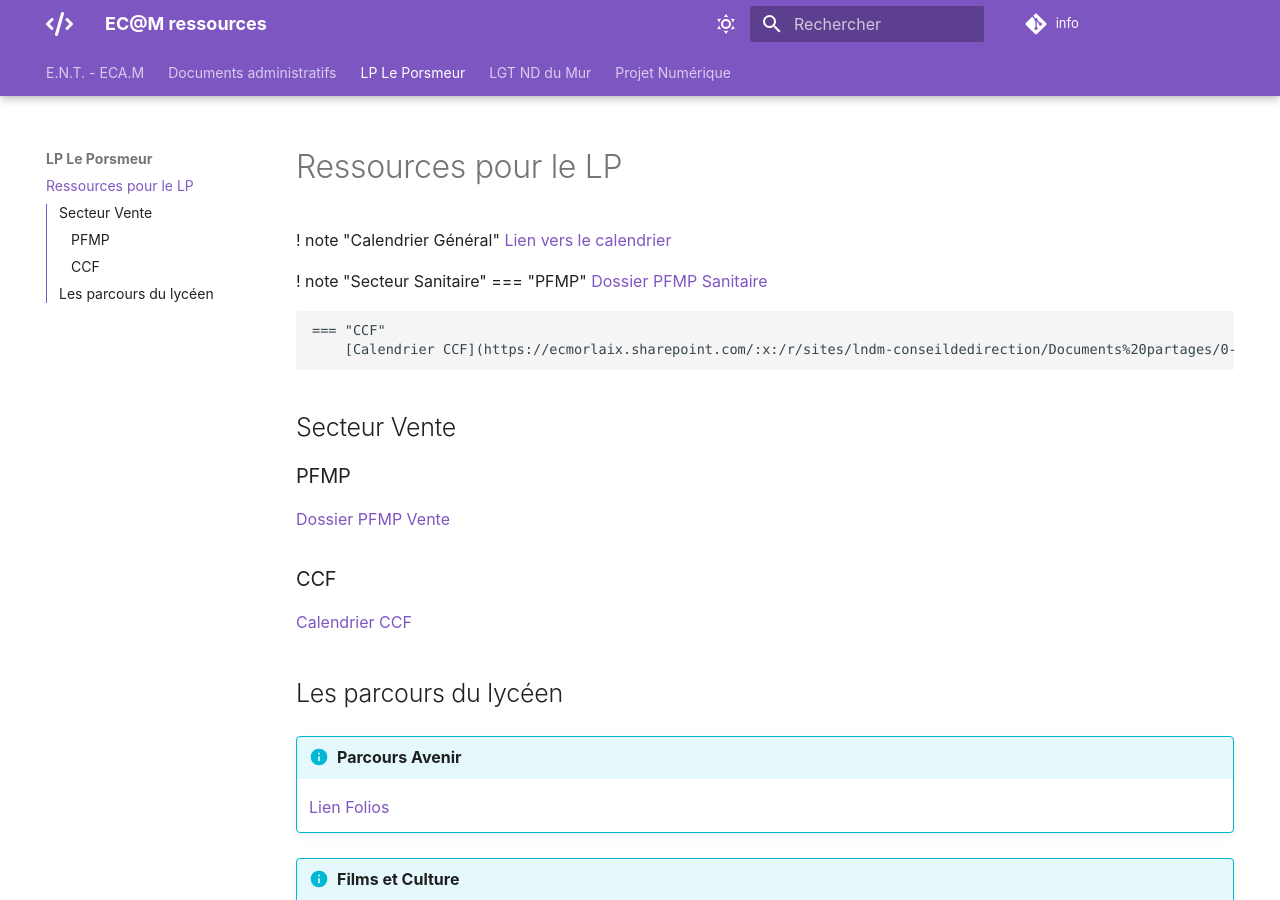
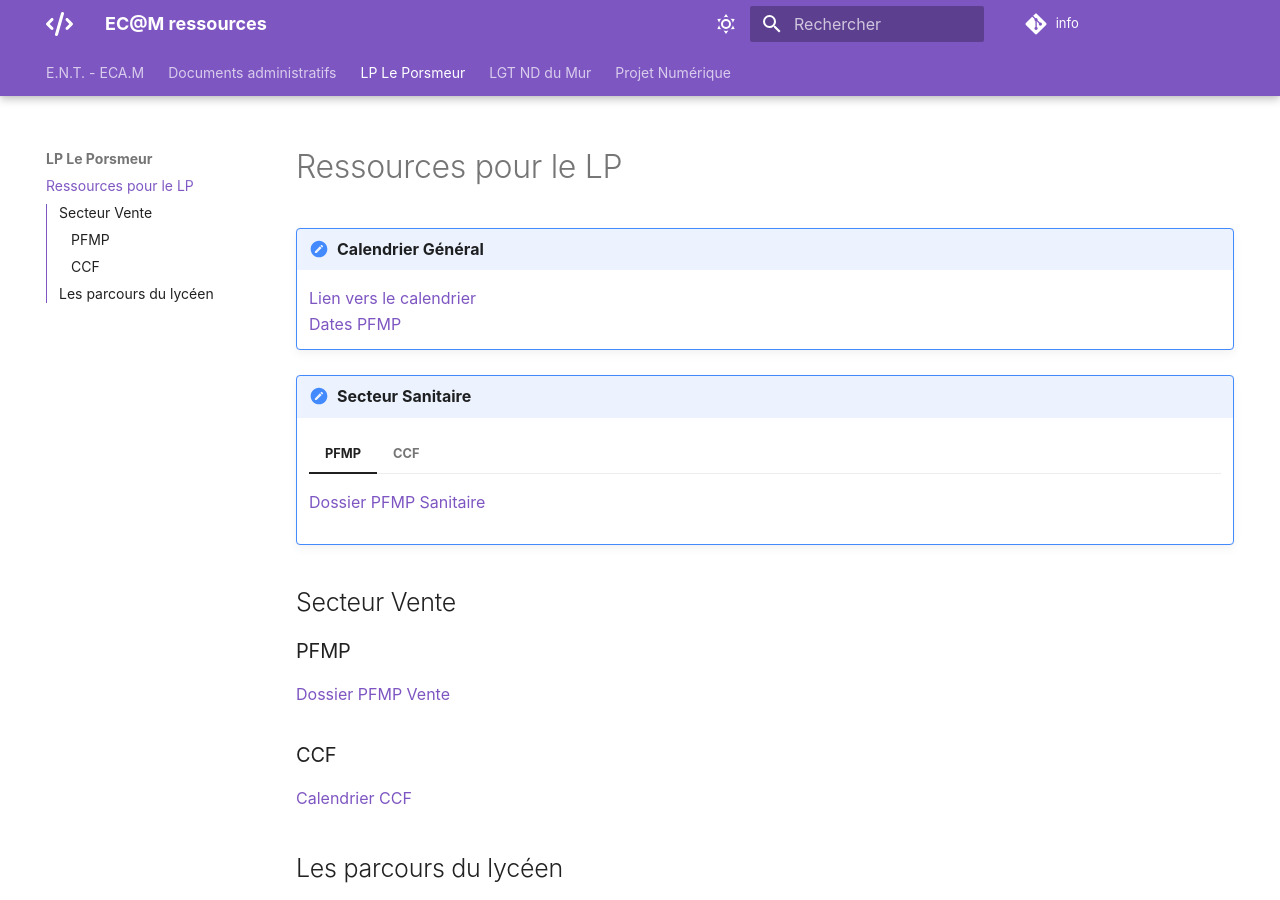
Before and after one commit to EC-Morlaix/info, an MkDocs documentation site: the page built from docs/lyceepro.md, in a window 1280 px wide and 900 px high. Built offline with MkDocs 1.6.1 and Material for MkDocs 9.7.7, drawn with Linux system fonts in a browser that asks for light colours; comment, search, counter and statistics services are not loaded.

Commit message:
Update lyceepro.md

```diff
--- a/docs/lyceepro.md
+++ b/docs/lyceepro.md
@@ -1,13 +1,13 @@
 # Ressources pour le LP
 
 
-! note "Calendrier Général"
+!!! note "Calendrier Général"
     [Lien vers le calendrier](https://ecmorlaix.sharepoint.com/:x:/r/sites/lndm-conseildedirection/Documents%20partages/0-Coordination%20LP/G%C3%A9n%C3%A9ralit%C3%A9s/2024%20-%202025%20Calendrier%20g%C3%A9n%C3%A9ral.xlsx?d=w790fafd6d8b149adb0c264e044b8a696&csf=1&web=1&e=6jHfot){:target="_blank"}
+    [Dates PFMP](https://ecmorlaix.sharepoint.com/:w:/r/sites/lndm-conseildedirection/Documents%20partages/0-Coordination%20LP/G%C3%A9n%C3%A9ralit%C3%A9s/Dates%20de%20stages%20et%20PFMP.docx?d=wc52d4e2f77ae4f15b5b5a645b4b94e34&csf=1&web=1&e=3kZEJU){:target="_blank"}
 
-! note "Secteur Sanitaire"
+!!! note "Secteur Sanitaire"
     === "PFMP"
         [Dossier PFMP Sanitaire](https://ecmorlaix.sharepoint.com/:f:/s/lndm-conseildedirection/Eg-o_gBbkilEhvS1A2j9R5kBWcVqw7xcUMgvjHby7UCBbQ?e=nWPmHj){:target="_blank"}
-
     === "CCF"
         [Calendrier CCF](https://ecmorlaix.sharepoint.com/:x:/r/sites/lndm-conseildedirection/Documents%20partages/0-Coordination%20LP/G%C3%A9n%C3%A9ralit%C3%A9s/CCF%202024%202025/2024%202025%20CCF%20Calendrier%20Sant%C3%A9%20-Animation.xlsx?d=w98f6be7fecfd4e7ba006e7d05996b324&csf=1&web=1&e=NzMBk4){:target="_blank"}
 
```
